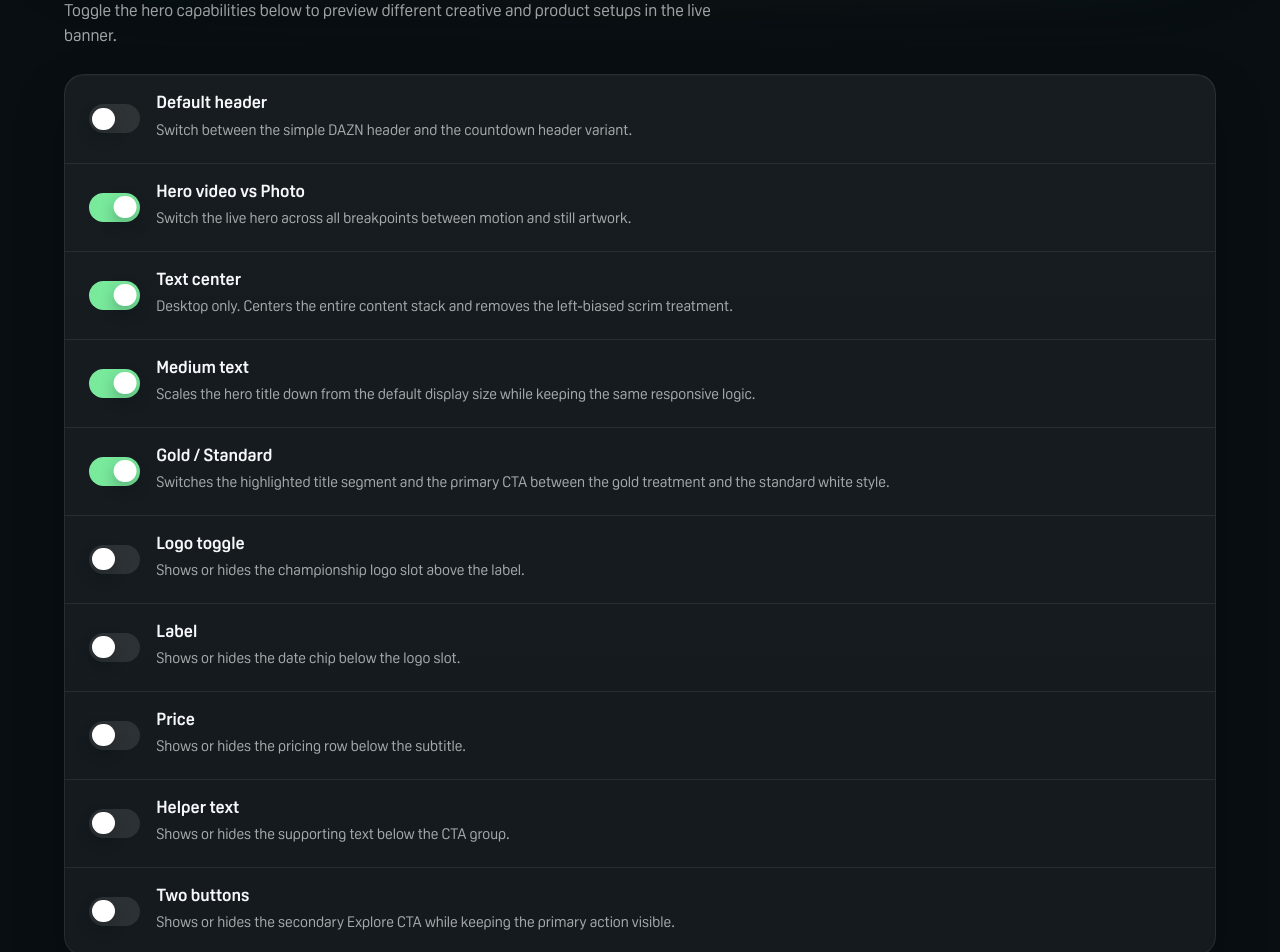
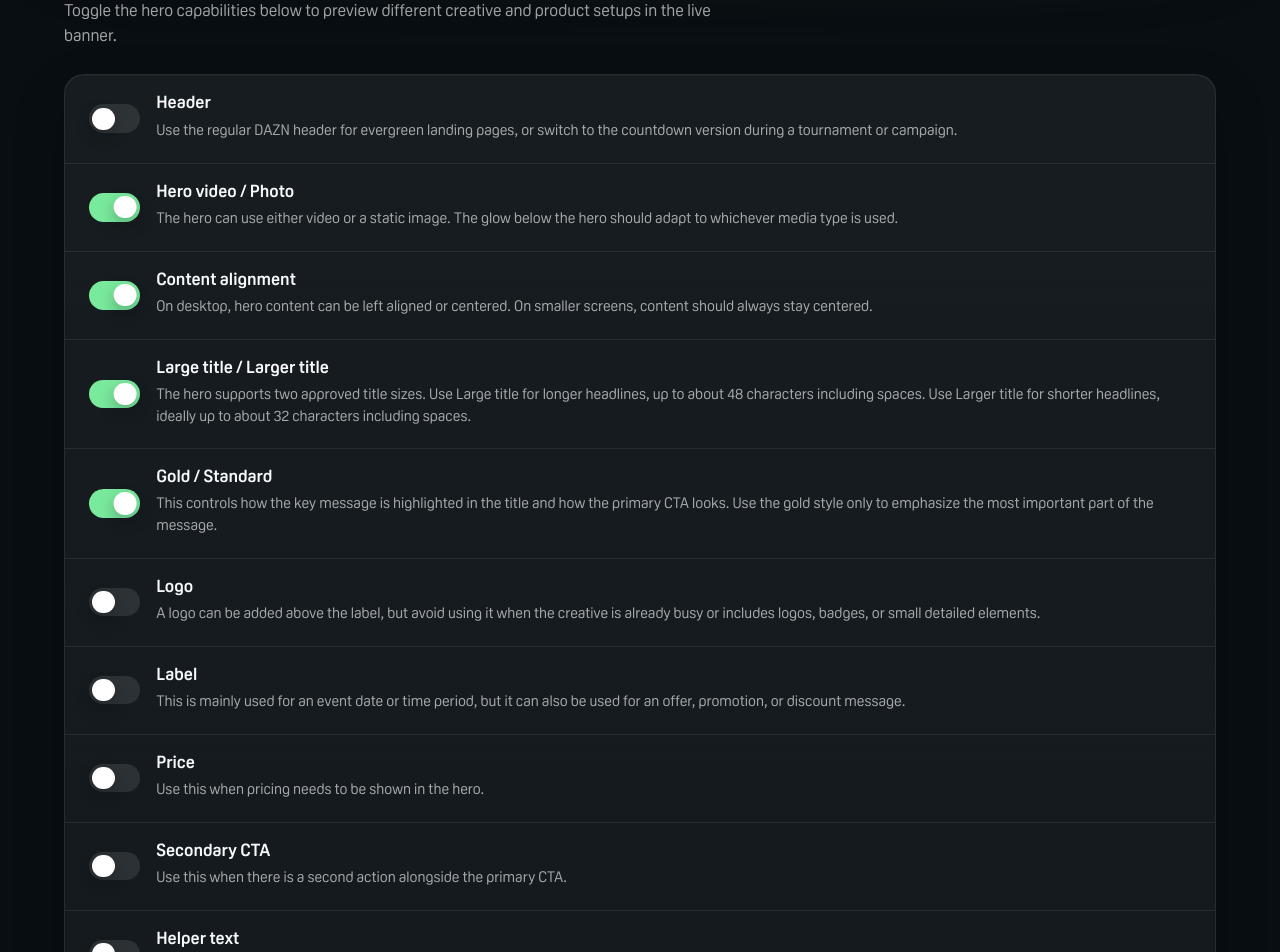
Before and after one commit to georgelabadze/DAZN-hero-banner-wc26, a React (Vite) app: page / in a window 1280 px wide. Shown: the part 780-1732 px from the top of the page. Built offline with nearby package versions, Linux system fonts and the light colour scheme.

Commit message:
Update hero content and glow tuning

```diff
--- a/src/App.jsx
+++ b/src/App.jsx
@@ -157,8 +157,8 @@ export default function App() {
   const settingsItems = [
     {
       id: "default-header",
-      title: "Default header",
-      description: "Switch between the simple DAZN header and the countdown header variant.",
+      title: "Header",
+      description: "Use the regular DAZN header for evergreen landing pages, or switch to the countdown version during a tournament or campaign.",
       checked: heroSettings.showDefaultHeader,
       onToggle: () =>
         setHeroSettings((current) => ({
@@ -170,8 +170,8 @@ export default function App() {
     },
     {
       id: "hero-media-mode",
-      title: "Hero video vs Photo",
-      description: "Switch the live hero across all breakpoints between motion and still artwork.",
+      title: "Hero video / Photo",
+      description: "The hero can use either video or a static image. The glow below the hero should adapt to whichever media type is used.",
       checked: heroSettings.mediaMode === "video",
       onToggle: () =>
         setHeroSettings((current) => ({
@@ -183,8 +183,8 @@ export default function App() {
     },
     {
       id: "hero-text-center",
-      title: "Text center",
-      description: "Desktop only. Centers the entire content stack and removes the left-biased scrim treatment.",
+      title: "Content alignment",
+      description: "On desktop, hero content can be left aligned or centered. On smaller screens, content should always stay centered.",
       checked: heroSettings.desktopTextAlign === "center",
       onToggle: () =>
         setHeroSettings((current) => ({
@@ -196,8 +196,8 @@ export default function App() {
     },
     {
       id: "hero-medium-text",
-      title: "Medium text",
-      description: "Scales the hero title down from the default display size while keeping the same responsive logic.",
+      title: "Large title / Larger title",
+      description: "The hero supports two approved title sizes. Use Large title for longer headlines, up to about 48 characters including spaces. Use Larger title for shorter headlines, ideally up to about 32 characters including spaces.",
       checked: heroSettings.titleScale === "medium",
       onToggle: () =>
         setHeroSettings((current) => ({
@@ -210,7 +210,7 @@ export default function App() {
     {
       id: "hero-gold-theme",
       title: "Gold / Standard",
-      description: "Switches the highlighted title segment and the primary CTA between the gold treatment and the standard white style.",
+      description: "This controls how the key message is highlighted in the title and how the primary CTA looks. Use the gold style only to emphasize the most important part of the message.",
       checked: heroSettings.goldTheme,
       onToggle: () =>
         setHeroSettings((current) => ({
@@ -222,8 +222,8 @@ export default function App() {
     },
     {
       id: "hero-logo",
-      title: "Logo toggle",
-      description: "Shows or hides the championship logo slot above the label.",
+      title: "Logo",
+      description: "A logo can be added above the label, but avoid using it when the creative is already busy or includes logos, badges, or small detailed elements.",
       checked: heroSettings.showLogo,
       onToggle: () =>
         setHeroSettings((current) => ({
@@ -236,7 +236,7 @@ export default function App() {
     {
       id: "hero-label",
       title: "Label",
-      description: "Shows or hides the date chip below the logo slot.",
+      description: "This is mainly used for an event date or time period, but it can also be used for an offer, promotion, or discount message.",
       checked: heroSettings.showLabel,
       onToggle: () =>
         setHeroSettings((current) => ({
@@ -249,7 +249,7 @@ export default function App() {
     {
       id: "hero-price",
       title: "Price",
-      description: "Shows or hides the pricing row below the subtitle.",
+      description: "Use this when pricing needs to be shown in the hero.",
       checked: heroSettings.showPrice,
       onToggle: () =>
         setHeroSettings((current) => ({
@@ -260,9 +260,22 @@ export default function App() {
       offLabel: "Hidden",
     },
     {
+      id: "hero-secondary-button",
+      title: "Secondary CTA",
+      description: "Use this when there is a second action alongside the primary CTA.",
+      checked: heroSettings.showSecondaryCta,
+      onToggle: () =>
+        setHeroSettings((current) => ({
+          ...current,
+          showSecondaryCta: !current.showSecondaryCta,
+        })),
+      onLabel: "Two",
+      offLabel: "One",
+    },
+    {
       id: "hero-helper-text",
       title: "Helper text",
-      description: "Shows or hides the supporting text below the CTA group.",
+      description: "This sits below the CTA area and can be used for extra conditions, legal copy, or rights-related links.",
       checked: heroSettings.showHelperText,
       onToggle: () =>
         setHeroSettings((current) => ({
@@ -272,25 +285,12 @@ export default function App() {
       onLabel: "Shown",
       offLabel: "Hidden",
     },
-    {
-      id: "hero-secondary-button",
-      title: "Two buttons",
-      description: "Shows or hides the secondary Explore CTA while keeping the primary action visible.",
-      checked: heroSettings.showSecondaryCta,
-      onToggle: () =>
-        setHeroSettings((current) => ({
-          ...current,
-          showSecondaryCta: !current.showSecondaryCta,
-        })),
-      onLabel: "Two",
-      offLabel: "One",
-    },
   ];
 
   const carouselItem = {
     id: "hero-carousel",
     title: "Carousel",
-    description: "Shows or hides the bottom carousel pagination prototype on the hero banner.",
+    description: "The hero should be able to work as a slider when there are multiple promotions to show.",
     checked: heroSettings.showCarousel,
     onToggle: () =>
       setHeroSettings((current) => ({
--- a/src/hooks/useHeroGlow.js
+++ b/src/hooks/useHeroGlow.js
@@ -7,10 +7,10 @@ const FALLBACK_PALETTE = {
   bottom: [247, 190, 76],
 };
 const GLOW_ALPHAS = {
-  top: 0.5,
-  left: 0.42,
-  right: 0.38,
-  bottom: 0.34,
+  top: 0.56,
+  left: 0.48,
+  right: 0.44,
+  bottom: 0.4,
 };
 const VIDEO_SAMPLE_INTERVAL = 140;
 const SAMPLE_CANVAS_WIDTH = 120;
--- a/styles.css
+++ b/styles.css
@@ -334,9 +334,9 @@ select {
   inline-size: var(--hero-glow-width);
   block-size: var(--hero-glow-height);
   pointer-events: none;
-  opacity: 0.82;
+  opacity: 0.9;
   border-radius: calc(var(--card-radius) + 40px);
-  filter: blur(clamp(24px, 4vw, 60px));
+  filter: blur(clamp(20px, 3.6vw, 52px));
   background:
     radial-gradient(circle at 50% 6%, var(--hero-glow-top) 0%, transparent 68%),
     radial-gradient(circle at 4% 50%, var(--hero-glow-left) 0%, transparent 56%),
@@ -424,16 +424,24 @@ select {
     linear-gradient(
       90deg,
       rgba(3, 5, 9, 0.94) 0%,
-      rgba(3, 5, 9, 0.8) 24%,
-      rgba(3, 5, 9, 0.42) 48%,
-      rgba(3, 5, 9, 0.1) 100%
+      rgba(3, 5, 9, 0.78) 20%,
+      rgba(3, 5, 9, 0.34) 40%,
+      rgba(3, 5, 9, 0.08) 58%,
+      rgba(3, 5, 9, 0) 74%
+    ),
+    radial-gradient(
+      circle at 18% 84%,
+      rgba(2, 4, 7, 0.78) 0%,
+      rgba(2, 4, 7, 0.52) 24%,
+      rgba(2, 4, 7, 0.18) 48%,
+      rgba(2, 4, 7, 0) 72%
     ),
     linear-gradient(
       180deg,
-      rgba(2, 4, 7, 0.12) 0%,
-      rgba(2, 4, 7, 0.06) 28%,
-      rgba(2, 4, 7, 0.2) 62%,
-      rgba(2, 4, 7, 0.92) 100%
+      rgba(2, 4, 7, 0.06) 0%,
+      rgba(2, 4, 7, 0.04) 30%,
+      rgba(2, 4, 7, 0.1) 64%,
+      rgba(2, 4, 7, 0.42) 100%
     );
 }
 
@@ -468,7 +476,7 @@ select {
 }
 
 .hero-banner--desktop .hero-banner__contentMeasure {
-  width: 50%;
+  width: 60%;
   padding:
     clamp(1.25rem, 3vw, 2.75rem)
     2.5cqw
```
